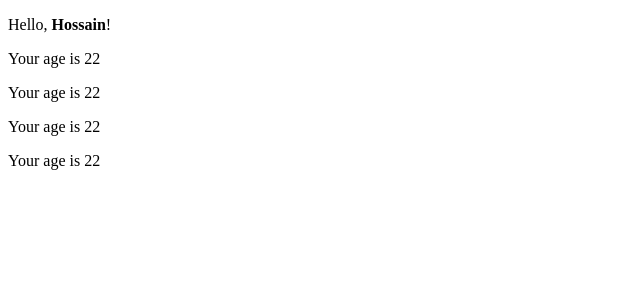
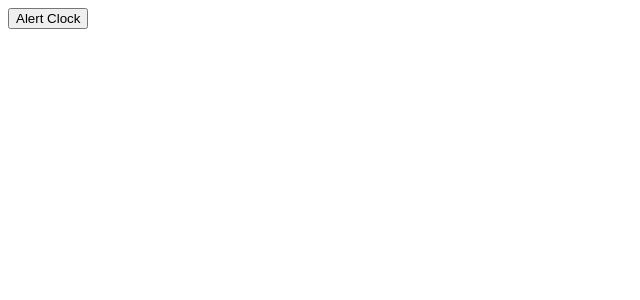
Before and after one commit to dhossainali/React_Exercise, a React (Vite) app: page / in a window 1280 px wide. Shown: the top 300 px of the page, without its empty margins (0-640 px from the left). Built offline with nearby package versions, Linux system fonts and the light colour scheme.

Commit message:
added AlertClock Components

```diff
--- /dev/null
+++ b/src/AlertClock.jsx
@@ -0,0 +1,7 @@
+function AlertClock ({alertHanler}) {
+    return(
+        <button onClick={alertHanler}>Alert Clock</button>
+    )
+}
+
+export default AlertClock
--- a/src/App.jsx
+++ b/src/App.jsx
@@ -1,5 +1,5 @@
-import Welcome from "./Welcome"
-import Message from "./Message"
+import AlertClock from "./AlertClock"
+
 
 
 
@@ -7,7 +7,7 @@ function App() {
 
   return (
     <div>
-      <Welcome age= {22} name={"Hossain"} />
+      <AlertClock alertHanler={()=>alert((new Date()).toLocaleTimeString())}/>
 
     </div>
   )
```
